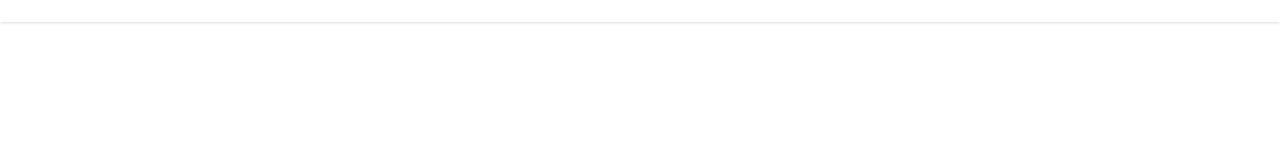
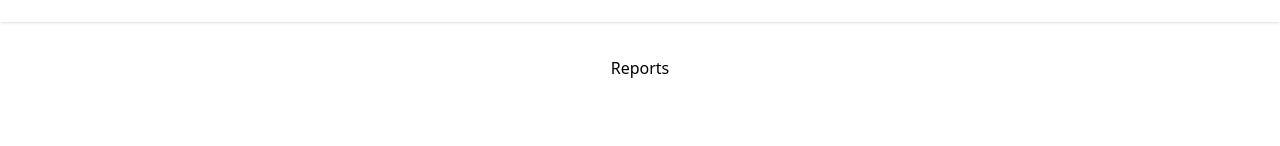
Before and after one commit to miadugas/power-bi-demo, a Vue app: page /reports in a window 1280 px wide. Shown: the part 136-282 px from the top of the page. Built offline with nearby package versions, Linux system fonts and the light colour scheme.

Commit message:
test render

```diff
--- a/src/components/Reports.vue
+++ b/src/components/Reports.vue
@@ -6,6 +6,7 @@
     src="https://playground.powerbi.com/sampleReportEmbed"
     frameborder="0"
     allowFullScreen="true"></iframe> -->
+    <h1>Reports</h1>
 </div>
 
 </template>
```
